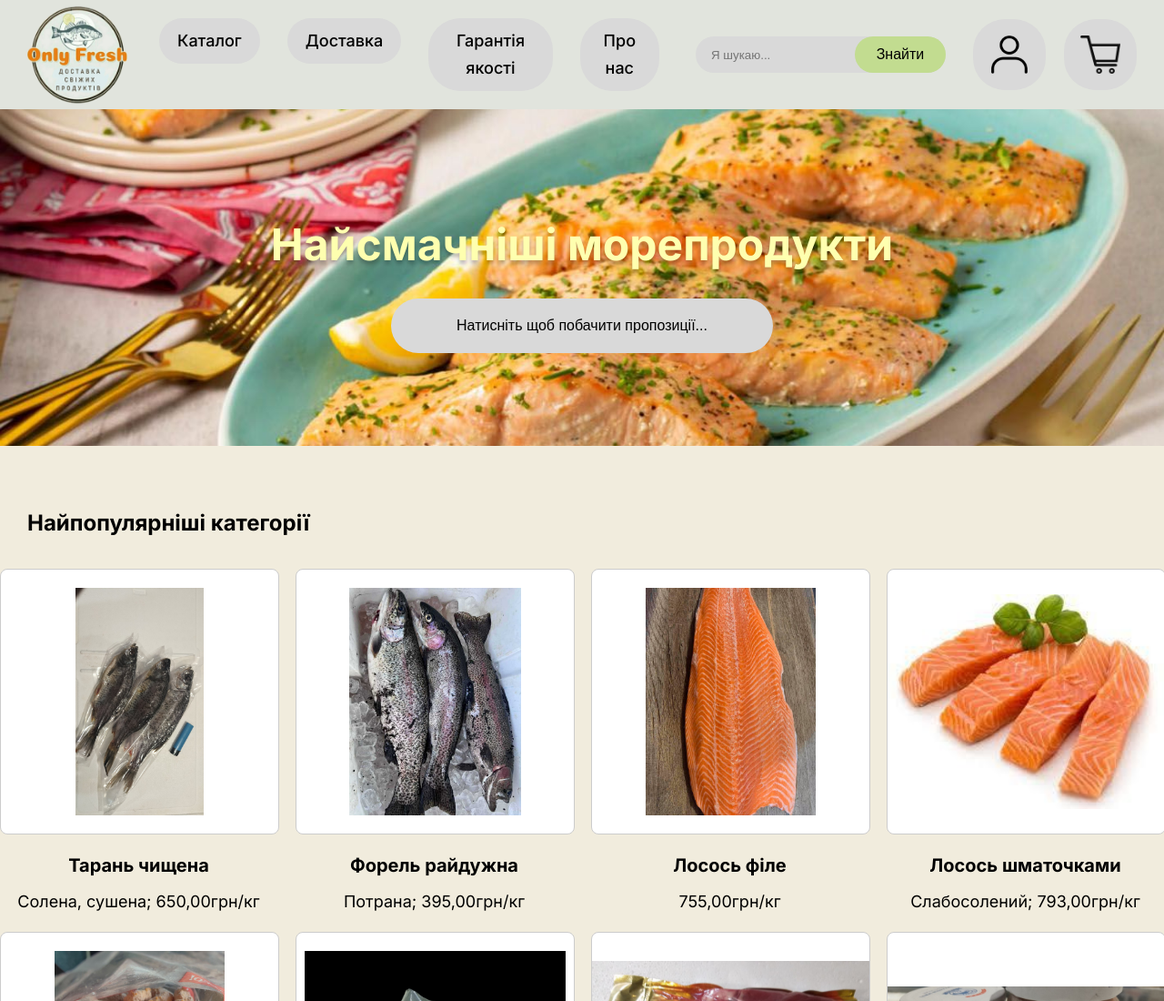
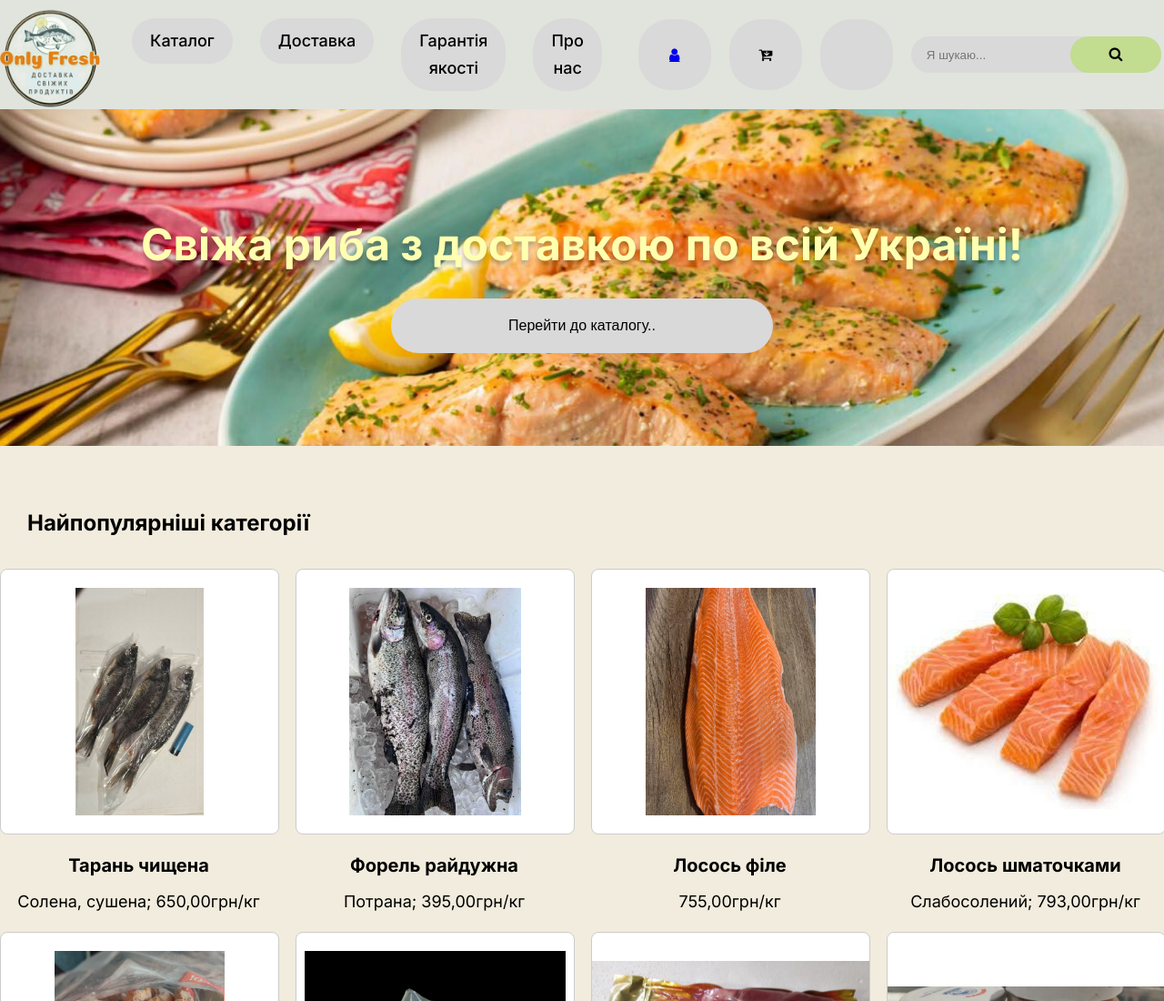
Before and after one commit to KozakENT/IC-44_appWEB-MyrakhovskiyMykyta-FIOT-2025, a plain HTML site: page index.html in a window 1280 px wide. Shown: the top 1100 px of the page at 91% size. Drawn offline with Linux system fonts and the light colour scheme.

Commit message:
4 сторинки для Інтернет-магазину

```diff
--- a/index.html
+++ b/index.html
@@ -3,6 +3,7 @@
 <html lang="en">
 <head>
      <link rel="stylesheet" href="src/styles.css">
+     <link rel="stylesheet" href="https://cdnjs.cloudflare.com/ajax/libs/font-awesome/4.7.0/css/font-awesome.min.css">
     <meta charset="UTF-8">
     <meta name="viewport" content="width=device-width, initial-scale=1.0">
     <title>OnlyFresh | Інтернет-магазин</title>
@@ -19,8 +20,8 @@
 <body class="bg-cover">
     <header class="header flex-center">
         <div class="top-row flex-center">
-            <div class="logo-container">
-                <img src="/images/logo.png" alt="Лого.png" class="logo ml-30"/>
+            <div class="logo-container flex-center">
+                <img src="/images/logo.png" alt="Лого.png" class="logo"/>
             </div>
 
             <nav class="nav">
@@ -32,27 +33,27 @@
             </ul>
             </nav>
 
-            <div class="search-li">
-            <form class="search" method="get">
-                <input type="text" id="search" name="search" placeholder="Я шукаю...">
-                <button class="btn btn--search" type="submit">Знайти</button>
-            </form>
-            </div>
+            <div class="icons-container pc-vers">
+                    <div class="search-li">
+                        <form class="search" method="get">
+                            <input type="text" id="search" name="search" placeholder="Я шукаю...">
+                            <button class="btn btn--search" type="submit" onclick="doSearch(event)">
+                                <i class="fa fa-search"></i>
+                            </button>
+                        </form>
+                    </div>
 
-            <div class="icons-container pc-vers">
+                    <a href="registrate.html" class="icons-wrapper flex-center a-reset">
+                        <i class="fa fa-user"></i>
+                    </a>
+
                     <div class="icons-wrapper flex-center">
-                        <a class="a-wrap" href="registrate.html">
-                            <img src="/images/user.png" alt="Користувач.png" class="img"/>
-                        </a>
+                        <i class="fa fa-cart-arrow-down"></i>
                     </div>
-                    <div class="icons-wrapper flex-center">
-                        <img src="/images/cart.png" alt="Кошик.png" class="img"/>
-                    </div>
-                    <div class="burger-wrap">
+
+                    <div class="icons-wrapper burger-visible flex-center">
                         <div class="burger-menu">
-                        <span></span>
-                        <span></span>
-                        <span></span>
+                        <i class="fa fa-bars"></i>
                     </div>
                 </div>
             </div>
@@ -62,8 +63,8 @@
     <main>
         <section class="main-page">
             <div class="block-img-cover bg-cover">
-                <h1 class="block-img-cover_title">Найсмачніші морепродукти</h1>
-                <button class="btn btn--img-cover">Натисніть щоб побачити пропозиції...</button>
+                <h1 class="block-img-cover_title">Свіжа риба з доставкою по всій Україні!</h1>
+                <button class="btn btn--img-cover">Перейти до каталогу..</button>
             </div>
             <h2 id="catalog-selection" >Найпопулярніші категорії</h2>
             <br>
```
Also changed, not shown: catalog.html (added, +11 -0 lines).
